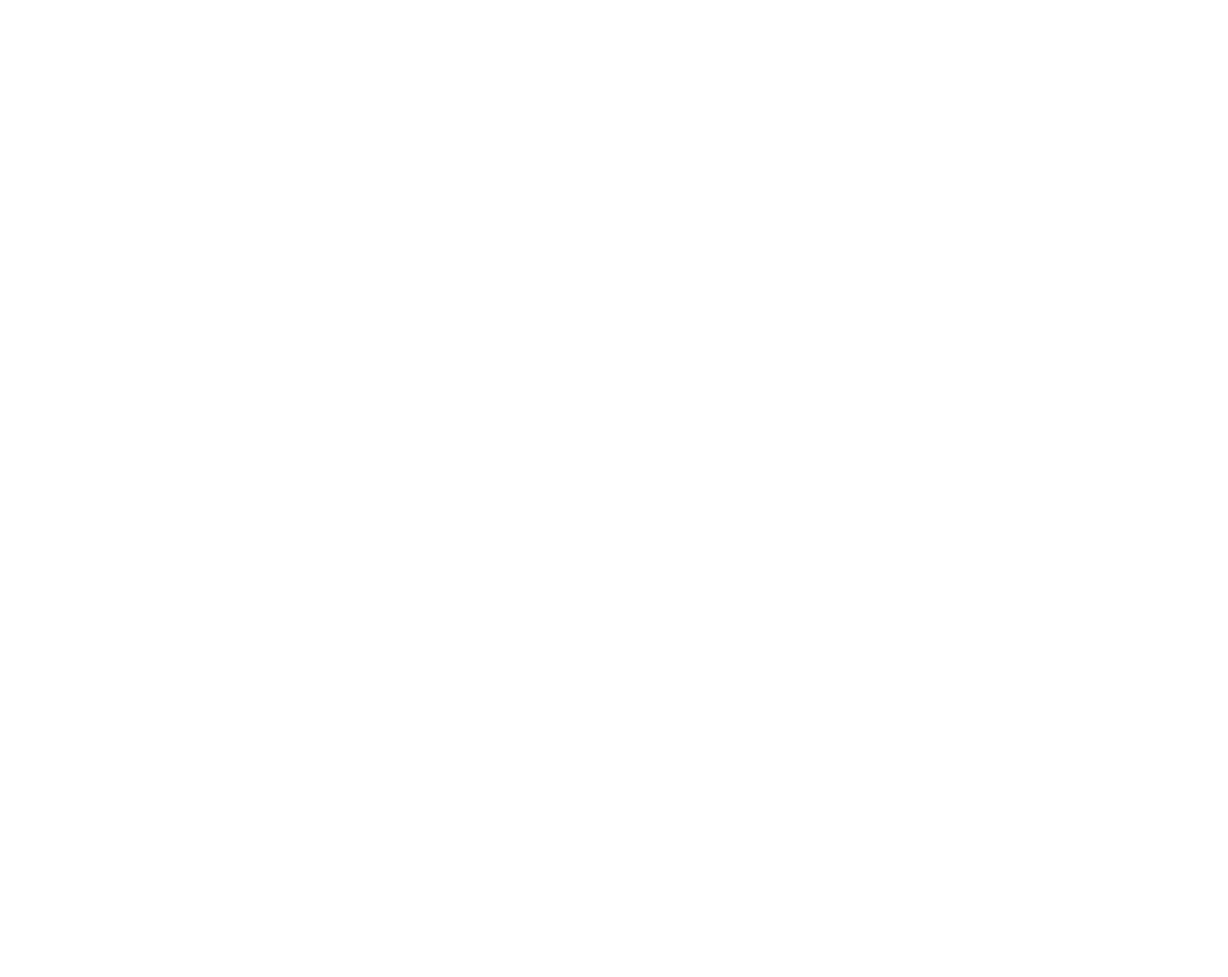
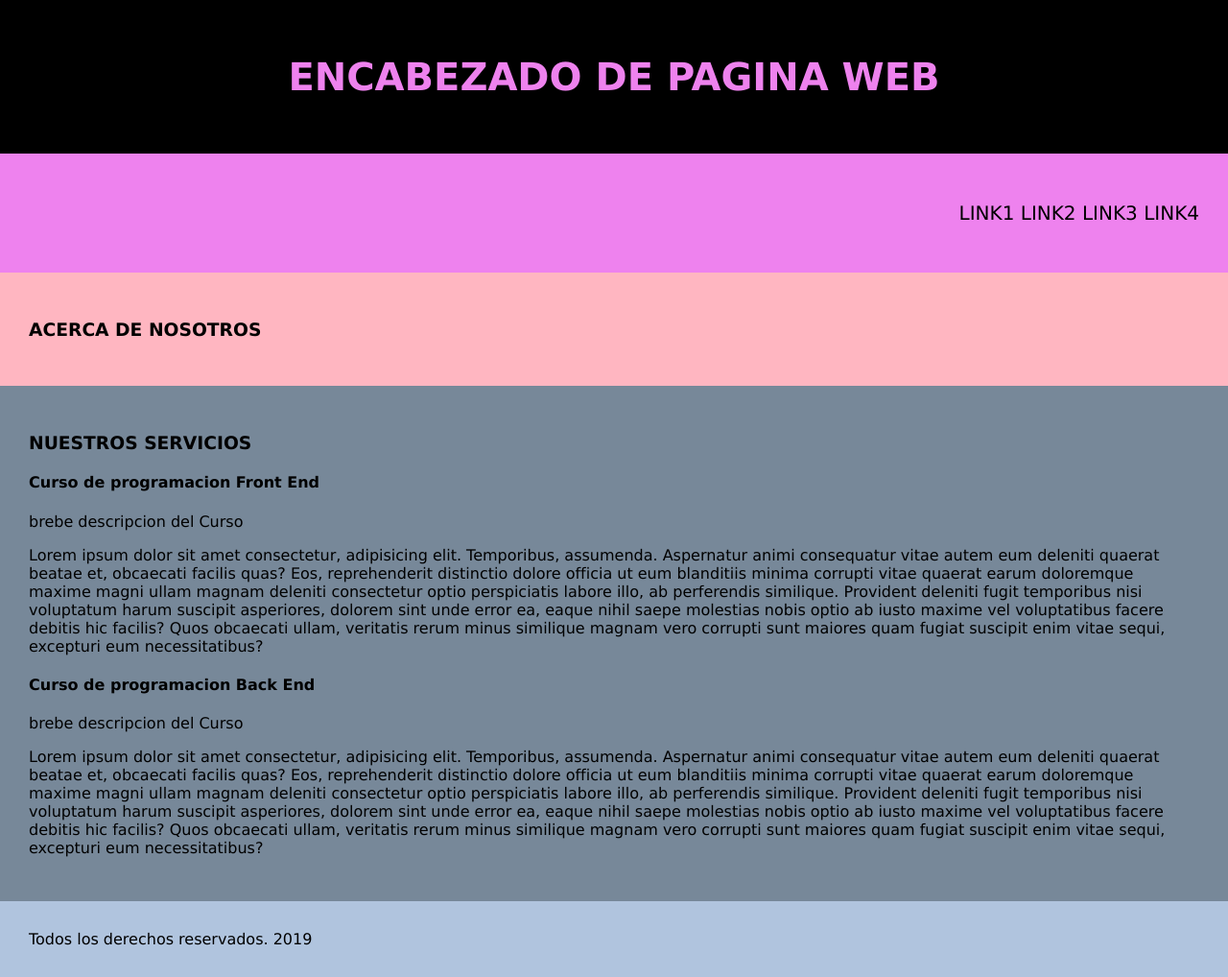
Before and after one commit to flofina/estructura_web_ejemplos, a plain HTML site: page index.html in a window 1280 px wide. Shown: the whole page at 96% size. Before the commit the page ends 800 px from the top, so only its background shows below. Drawn offline with Linux system fonts and the light colour scheme.

Commit message:
segundo commit

```diff
--- a/index.html
+++ b/index.html
@@ -1,5 +1,6 @@
 <!DOCTYPE html>
 <html lang="es">
+
 <head>
     <meta charset="UTF-8">
     <meta name="viewport" content="width=device-width, initial-scale=1.0">
@@ -10,5 +11,47 @@
 
 <body>
 
+    <header>
+        <h1>ENCABEZADO DE PAGINA WEB</h1>
+    </header>
+
+    <nav>
+        <ul>
+            <li>LINK1</li>
+            <li>LINK2</li>
+            <li>LINK3</li>
+            <li>LINK4</li>
+        </ul>
+    </nav>
+
+    <section class="about-us">
+        <h3>ACERCA DE NOSOTROS</h3>
+    </section>
+
+    <section class="services">
+        <h3>NUESTROS SERVICIOS</h3>
+
+        <article>
+            <h4>Curso de programacion Front End</h4>
+            <p>brebe descripcion del Curso</p>
+            <p>Lorem ipsum dolor sit amet consectetur, adipisicing elit. Temporibus, assumenda. Aspernatur animi consequatur vitae autem eum deleniti quaerat beatae et, obcaecati facilis quas? Eos, reprehenderit distinctio dolore officia ut eum blanditiis minima corrupti vitae quaerat earum doloremque maxime magni ullam magnam deleniti consectetur optio perspiciatis labore illo, ab perferendis similique. Provident deleniti fugit temporibus nisi voluptatum harum suscipit asperiores, dolorem sint unde error ea, eaque nihil saepe molestias nobis optio ab iusto maxime vel voluptatibus facere debitis hic facilis? Quos obcaecati ullam, veritatis rerum minus similique magnam vero corrupti sunt maiores quam fugiat suscipit enim vitae sequi, excepturi eum necessitatibus?</p>
+        </article>
+
+        <article><h4>Curso de programacion Back End</h4>
+            <p>brebe descripcion del Curso</p>
+            <p>Lorem ipsum dolor sit amet consectetur, adipisicing elit. Temporibus, assumenda. Aspernatur animi consequatur vitae autem eum deleniti quaerat beatae et, obcaecati facilis quas? Eos, reprehenderit distinctio dolore officia ut eum blanditiis minima corrupti vitae quaerat earum doloremque maxime magni ullam magnam deleniti consectetur optio perspiciatis labore illo, ab perferendis similique. Provident deleniti fugit temporibus nisi voluptatum harum suscipit asperiores, dolorem sint unde error ea, eaque nihil saepe molestias nobis optio ab iusto maxime vel voluptatibus facere debitis hic facilis? Quos obcaecati ullam, veritatis rerum minus similique magnam vero corrupti sunt maiores quam fugiat suscipit enim vitae sequi, excepturi eum necessitatibus?</p>
+        </article>
+
+    </section>
+
+    <aside>
+
+    </aside>
+
+    <footer>
+        Todos los derechos reservados. 2019
+    </footer>
+
 </body>
+
 </html>
--- a/style.css
+++ b/style.css
@@ -0,0 +1,42 @@
+body {
+    margin: 0px;
+    font-family: Verdana, Geneva, Tahoma, sans-serif;
+}
+
+header {
+    height: 100px;
+    color: violet;
+    background-color: black;
+    text-align: center;
+    vertical-align: center;
+    font-size: 20px;
+    padding: 30px;
+}
+
+nav {
+    color: black;
+    background-color: violet;
+    font-size: 20px;
+    text-align: right;
+    vertical-align: center;
+    padding: 30px;
+}
+
+li {
+    display: inline-block;
+}
+
+.about-us {
+    background-color: lightpink;
+    padding: 30px;
+}
+
+.services {
+    background-color: lightslategray;
+    padding: 30px;
+}
+
+footer {
+    background-color: lightsteelblue;
+    padding:30px;
+}
```
